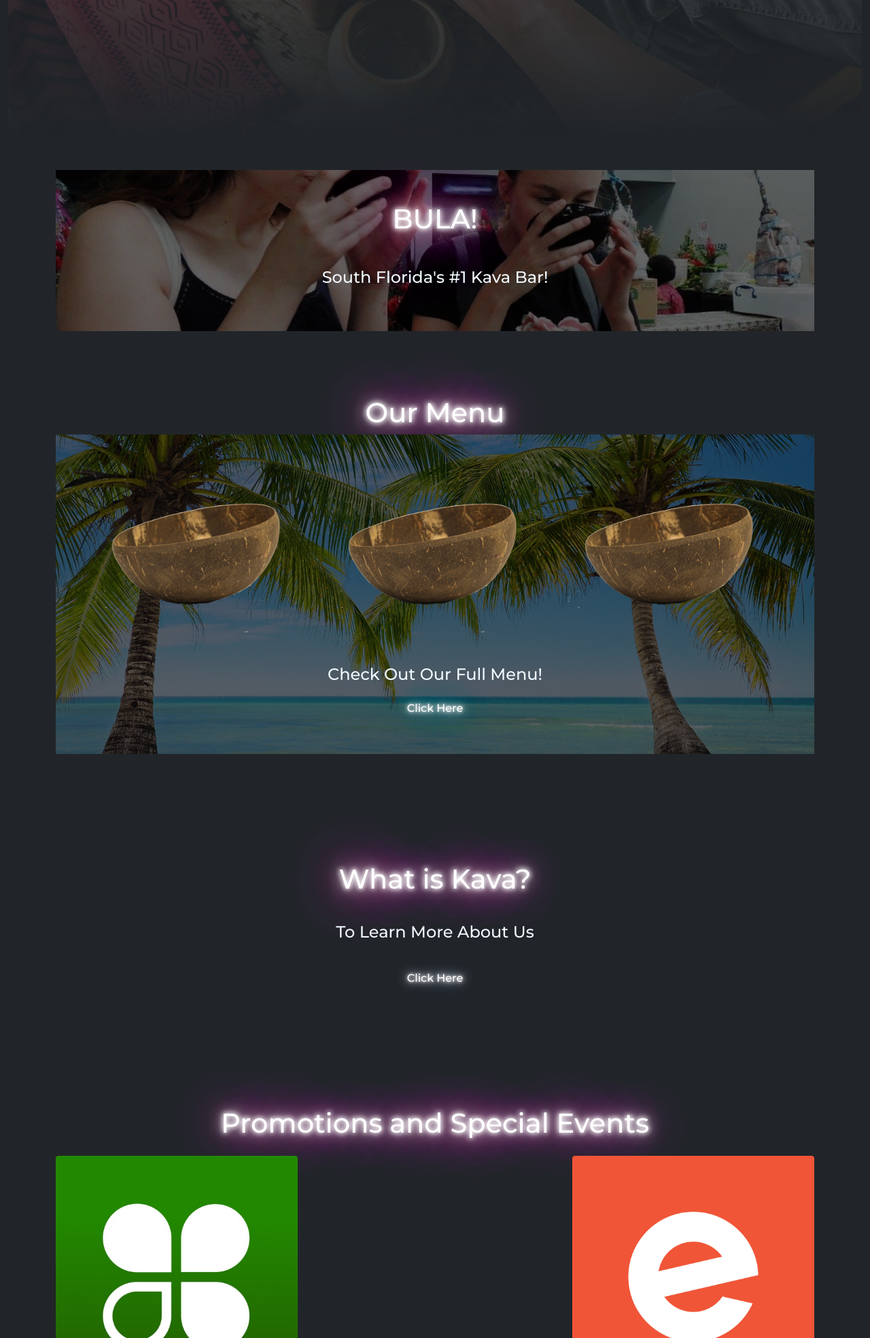
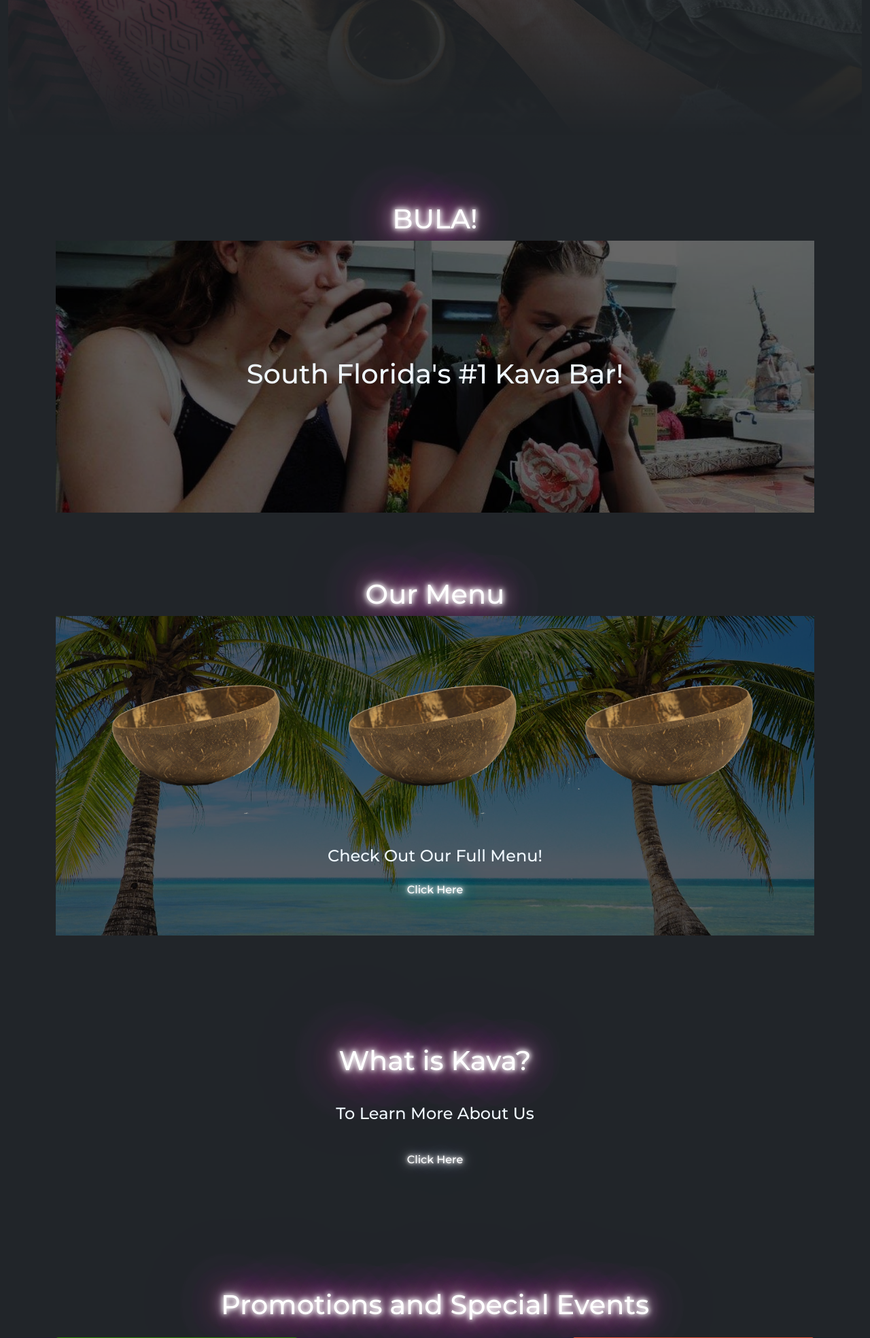
Before and after one commit to iamllcoolray/davie-kava-website, a PHP site: page / in a window 1280 px wide. Shown: the part 683-2651 px from the top of the page at 68% size. Run offline with PHP 8.4, Linux system fonts and the light colour scheme; some libraries are stand-ins or nearby versions.

Commit message:
centerd text on overlay

```diff
--- a/index.php
+++ b/index.php
@@ -28,18 +28,16 @@
         </div>
     </div>
 </header>
-<div class="container">
+<div class="container mt-5">
 
     <!--Shells Up/Bula-->
     <section id="bula" class="scroll-container text-center pt-5 w-100">
         <div class="scroll-element js-scroll fade-in-bottom">
-            <div class="bg-image-bula">
-                <div class="p-5" style="background-color: rgba(0, 0, 0, 0.6)">
-                    <div class="h-100">
-                        <h3 class="heading neonText mb-3">BULA!</h3>
-                        <div class="mt-5">
-                            <h4 class="mb-3">South Florida's #1 Kava Bar!</h4>
-                        </div>
+            <h3 class="heading neonText">BULA!</h3>
+            <div class="bg-image-bula" style="height:400px;">
+                <div class="p-5" style="background-color: rgba(0, 0, 0, 0.6);height:400px;">
+                    <div class="h-100 d-flex justify-content-center align-items-center">
+                        <h4 class="heading">South Florida's #1 Kava Bar!</h4>
                     </div>
                 </div>
             </div>
```
